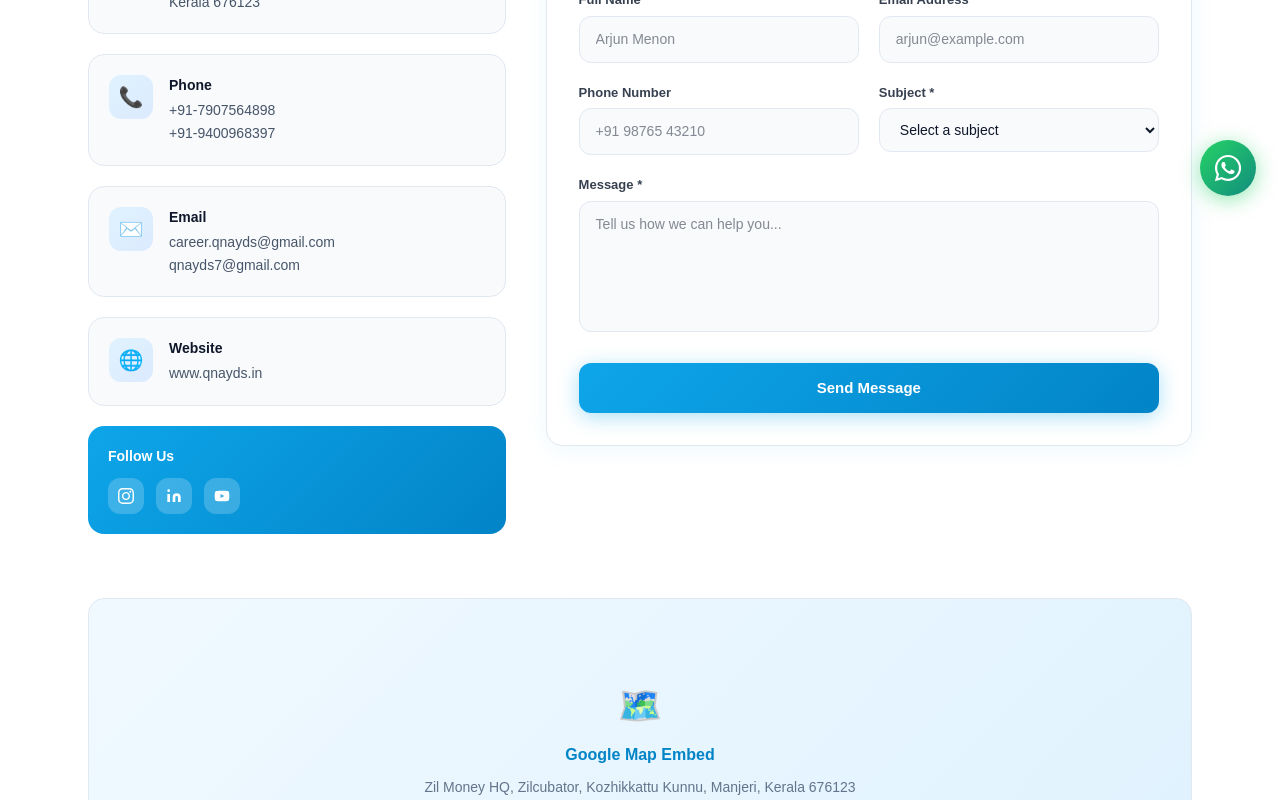
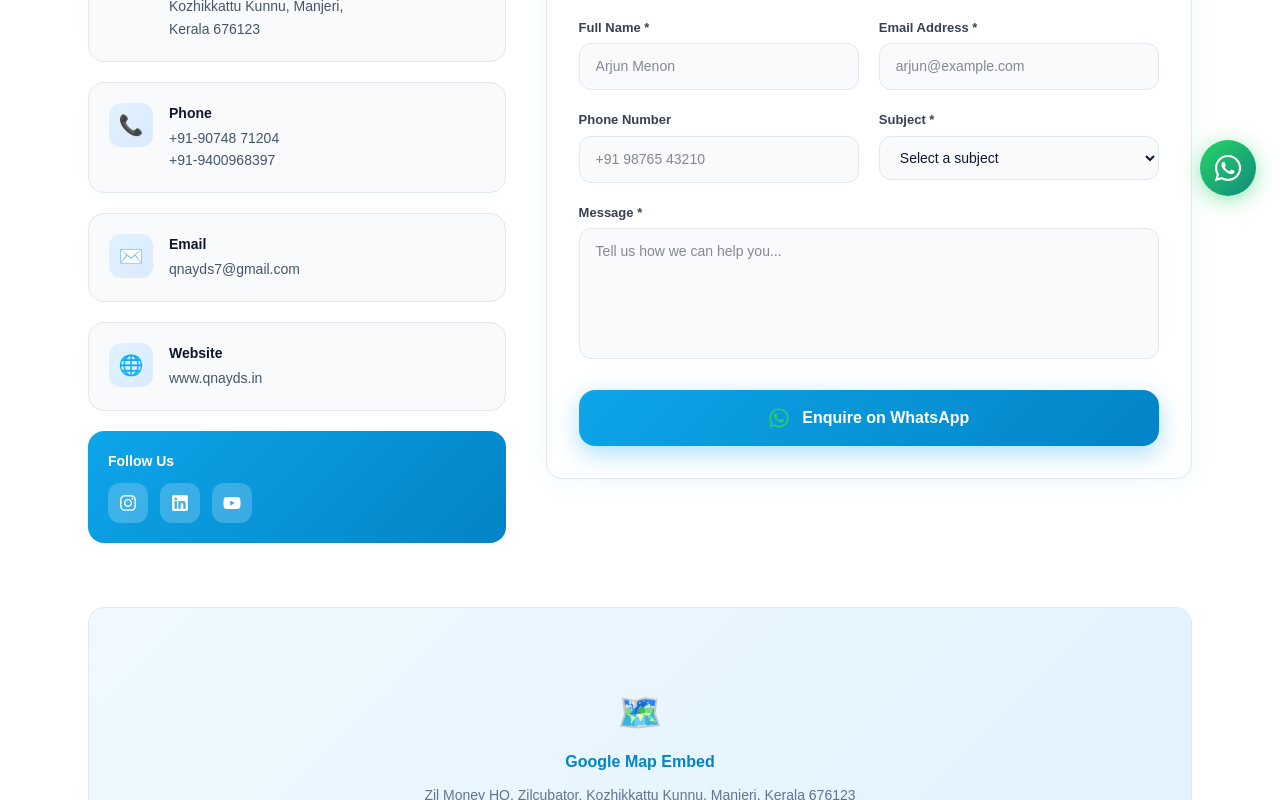
Before and after one commit to Rohin-Madhav/cyber-security, a React (Vite) app: page /contact in a window 1280 px wide. Shown: the part 580-1380 px from the top of the page. Built offline with nearby package versions, Linux system fonts and the light colour scheme.

Commit message:
helmet tage added

```diff
--- a/src/pages/Contact.jsx
+++ b/src/pages/Contact.jsx
@@ -1,4 +1,25 @@
 import { useState } from "react";
+import { FaWhatsapp, FaInstagram, FaLinkedin, FaYoutube } from "react-icons/fa";
+import { Link } from "react-router-dom";
+import { Helmet } from "react-helmet-async";
+
+const SOCIALS = [
+  {
+    label: "Instagram",
+    icon: <FaInstagram />,
+    link: "https://www.instagram.com/qnayds_hackers_academy",
+  },
+  {
+    label: "LinkedIn",
+    icon: <FaLinkedin />,
+    link: "https://www.linkedin.com/company/qnayds",
+  },
+  {
+    label: "YouTube",
+    icon: <FaYoutube />,
+    link: "https://www.youtube.com/@qnayds",
+  },
+];
 
 const Contact = () => {
   const [form, setForm] = useState({
@@ -15,7 +36,33 @@ const Contact = () => {
 
   const submit = (e) => {
     e.preventDefault();
-    setSent(true);
+
+    const phone = "919074871204"; // Company's WhatsApp number
+
+    const message = `
+Hello QNAYDS,
+
+Name: ${form.name}
+Email: ${form.email}
+Phone: ${form.phone}
+
+Subject: ${form.subject}
+
+Message:
+${form.message}
+  `;
+
+    const whatsappUrl = `https://wa.me/${phone}?text=${encodeURIComponent(message)}`;
+
+    window.open(whatsappUrl, "_blank");
+
+    setForm({
+      name: "",
+      email: "",
+      phone: "",
+      subject: "",
+      message: "",
+    });
   };
 
   const inputStyle = (field) => ({
@@ -54,14 +101,14 @@ const Contact = () => {
     {
       icon: "📞",
       title: "Phone",
-      lines: ["+91-7907564898", "+91-9400968397"],
+      lines: ["+91-90748 71204", "+91-9400968397"],
       links: ["tel:+917907564898", "tel:+919400968397"],
     },
     {
       icon: "✉️",
       title: "Email",
-      lines: ["career.qnayds@gmail.com", "qnayds7@gmail.com"],
-      links: ["mailto:career.qnayds@gmail.com", "mailto:qnayds7@gmail.com"],
+      lines: ["qnayds7@gmail.com"],
+      links: ["mailto:qnayds7@gmail.com"],
     },
     {
       icon: "🌐",
@@ -79,6 +126,30 @@ const Contact = () => {
         color: "#1e293b",
       }}
     >
+      <Helmet>
+        <title>
+          Contact QNAYDS | Enroll in Cyber Security Course in Kerala
+        </title>
+        <meta
+          name="description"
+          content="Contact QNAYDS Cyber Security Academy in Manjeri, Kerala. Enroll in Ethical Hacking, CEH, SOC Analyst or Penetration Testing courses. Call +91-7907564898 or book a free demo class today."
+        />
+        <meta
+          name="keywords"
+          content="Contact QNAYDS, Cyber Security Course Enrollment Kerala, Ethical Hacking Course Admission, cybersecurity training Manjeri, QNAYDS Academy contact"
+        />
+        <link rel="canonical" href="https://www.qnayds.com/contact" />
+        <meta
+          property="og:title"
+          content="Contact QNAYDS | Enroll in Cyber Security Course Kerala"
+        />
+        <meta
+          property="og:description"
+          content="Enroll in Kerala's best Cyber Security courses. Contact us at Manjeri, Kerala or call +91-7907564898. Free demo class available."
+        />
+        <meta property="og:type" content="website" />
+        <meta property="og:url" content="https://www.qnayds.com/contact" />
+      </Helmet>
       {/* ── HEADER ── */}
       <section
         style={{
@@ -146,8 +217,9 @@ const Contact = () => {
               margin: "0 auto",
             }}
           >
-            Have a question about our courses or want to partner with us? Reach
-            out — our team responds within 24 hours.
+            Contact QNAYDS for Cyber Security Course Enquiries in Kerala. Get
+            details about fees, certification, internship opportunities, and
+            placement assistance.
           </p>
         </div>
       </section>
@@ -221,43 +293,32 @@ const Contact = () => {
               style={{ background: "linear-gradient(135deg,#0ea5e9,#0284c7)" }}
             >
               <div className="font-bold text-white text-sm mb-3">Follow Us</div>
+
               <div className="flex gap-3">
-                {[
-                  {
-                    label: "Instagram",
-                    path: "M12 2.163c3.204 0 3.584.012 4.85.07 3.252.148 4.771 1.691 4.919 4.919.058 1.265.069 1.645.069 4.849 0 3.205-.012 3.584-.069 4.849-.149 3.225-1.664 4.771-4.919 4.919-1.266.058-1.644.07-4.85.07-3.204 0-3.584-.012-4.849-.07-3.26-.149-4.771-1.699-4.919-4.92-.058-1.265-.07-1.644-.07-4.849 0-3.204.013-3.583.07-4.849.149-3.227 1.664-4.771 4.919-4.919 1.266-.057 1.645-.069 4.849-.069zm0-2.163c-3.259 0-3.667.014-4.947.072-4.358.2-6.78 2.618-6.98 6.98-.059 1.281-.073 1.689-.073 4.948 0 3.259.014 3.668.072 4.948.2 4.358 2.618 6.78 6.98 6.98 1.281.058 1.689.072 4.948.072 3.259 0 3.668-.014 4.948-.072 4.354-.2 6.782-2.618 6.979-6.98.059-1.28.073-1.689.073-4.948 0-3.259-.014-3.667-.072-4.947-.196-4.354-2.617-6.78-6.979-6.98-1.281-.059-1.69-.073-4.949-.073zm0 5.838c-3.403 0-6.162 2.759-6.162 6.162s2.759 6.163 6.162 6.163 6.162-2.759 6.162-6.163c0-3.403-2.759-6.162-6.162-6.162zm0 10.162c-2.209 0-4-1.79-4-4 0-2.209 1.791-4 4-4s4 1.791 4 4c0 2.21-1.791 4-4 4zm6.406-11.845c-.796 0-1.441.645-1.441 1.44s.645 1.44 1.441 1.44c.795 0 1.439-.645 1.439-1.44s-.644-1.44-1.439-1.44z",
-                  },
-                  {
-                    label: "LinkedIn",
-                    path: "M16 8a6 6 0 016 6v7h-4v-7a2 2 0 00-2-2 2 2 0 00-2 2v7h-4v-7a6 6 0 016-6zM2 9h4v12H2z M4 6a2 2 0 100-4 2 2 0 000 4z",
-                  },
-                  {
-                    label: "YouTube",
-                    path: "M22.54 6.42a2.78 2.78 0 00-1.95-1.96C18.88 4 12 4 12 4s-6.88 0-8.59.46a2.78 2.78 0 00-1.95 1.96A29 29 0 001 12a29 29 0 00.46 5.58a2.78 2.78 0 001.95 1.96C5.12 20 12 20 12 20s6.88 0 8.59-.46a2.78 2.78 0 001.95-1.96A29 29 0 0023 12a29 29 0 00-.46-5.58zM9.75 15.02V8.98L15.5 12z",
-                  },
-                ].map((s) => (
+                {SOCIALS.map((social) => (
                   <a
-                    key={s.label}
-                    href="#"
-                    aria-label={s.label}
-                    className="w-9 h-9 rounded-xl flex items-center justify-center transition-all"
-                    style={{ background: "rgba(255,255,255,0.2)" }}
-                    onMouseEnter={(e) =>
-                      (e.currentTarget.style.background =
-                        "rgba(255,255,255,0.35)")
-                    }
-                    onMouseLeave={(e) =>
-                      (e.currentTarget.style.background =
-                        "rgba(255,255,255,0.2)")
-                    }
+                    key={social.label}
+                    href={social.link}
+                    target="_blank"
+                    rel="noopener noreferrer"
+                    aria-label={social.label}
+                    className="w-10 h-10 rounded-xl flex items-center justify-center transition-all"
+                    style={{
+                      background: "rgba(255,255,255,0.2)",
+                      color: "#fff",
+                    }}
+                    onMouseEnter={(e) => {
+                      e.currentTarget.style.background =
+                        "rgba(255,255,255,0.35)";
+                      e.currentTarget.style.transform = "translateY(-2px)";
+                    }}
+                    onMouseLeave={(e) => {
+                      e.currentTarget.style.background =
+                        "rgba(255,255,255,0.2)";
+                      e.currentTarget.style.transform = "none";
+                    }}
                   >
-                    <svg
-                      className="w-4 h-4 text-white"
-                      fill="currentColor"
-                      viewBox="0 0 24 24"
-                    >
-                      <path d={s.path} />
-                    </svg>
+                    <span className="text-lg">{social.icon}</span>
                   </a>
                 ))}
               </div>
@@ -379,9 +440,6 @@ const Contact = () => {
                       >
                         <option value="">Select a subject</option>
                         <option>Course Enquiry</option>
-                        <option>Institutional Partnership</option>
-                        <option>Scholarship Test</option>
-                        <option>Payment & Refunds</option>
                         <option>Other</option>
                       </select>
                     </div>
@@ -404,26 +462,27 @@ const Contact = () => {
 
                   <button
                     type="submit"
-                    className="w-full py-3.5 rounded-xl font-bold text-white transition-all"
+                    className="w-full py-4 rounded-2xl font-bold text-white flex items-center justify-center gap-3 transition-all duration-300"
                     style={{
                       background: "linear-gradient(135deg,#0ea5e9,#0284c7)",
                       border: "none",
                       cursor: "pointer",
-                      fontSize: 15,
-                      boxShadow: "0 4px 20px rgba(14,165,233,0.35)",
+                      fontSize: 16,
+                      boxShadow: "0 8px 24px rgba(14,165,233,0.35)",
                     }}
                     onMouseEnter={(e) => {
-                      e.currentTarget.style.transform = "translateY(-2px)";
+                      e.currentTarget.style.transform = "translateY(-3px)";
                       e.currentTarget.style.boxShadow =
-                        "0 8px 32px rgba(14,165,233,0.4)";
+                        "0 12px 32px rgba(14,165,233,0.45)";
                     }}
                     onMouseLeave={(e) => {
                       e.currentTarget.style.transform = "none";
                       e.currentTarget.style.boxShadow =
-                        "0 4px 20px rgba(14,165,233,0.35)";
+                        "0 8px 24px rgba(14,165,233,0.35)";
                     }}
                   >
-                    Send Message
+                    <FaWhatsapp size={22} style={{ color: "#25D366" }} />
+                    <span>Enquire on WhatsApp</span>
                   </button>
                 </form>
               </div>
@@ -451,8 +510,9 @@ const Contact = () => {
           <div className="font-semibold" style={{ color: "#0284c7" }}>
             Google Map Embed
           </div>
-          <div className="text-sm" style={{ color: "#64748b" }}>
-            Zil Money HQ, Zilcubator, Kozhikkattu Kunnu, Manjeri, Kerala 676123
+          <div className="text-xs sm:text-sm text-slate-500 wrap-break-word leading-relaxed">
+            Zil Money HQ, Zilcubator, Kozhikkattu Kunnu,
+            <br className="block sm:hidden" /> Manjeri, Kerala 676123
           </div>
         </div>
       </section>
```
